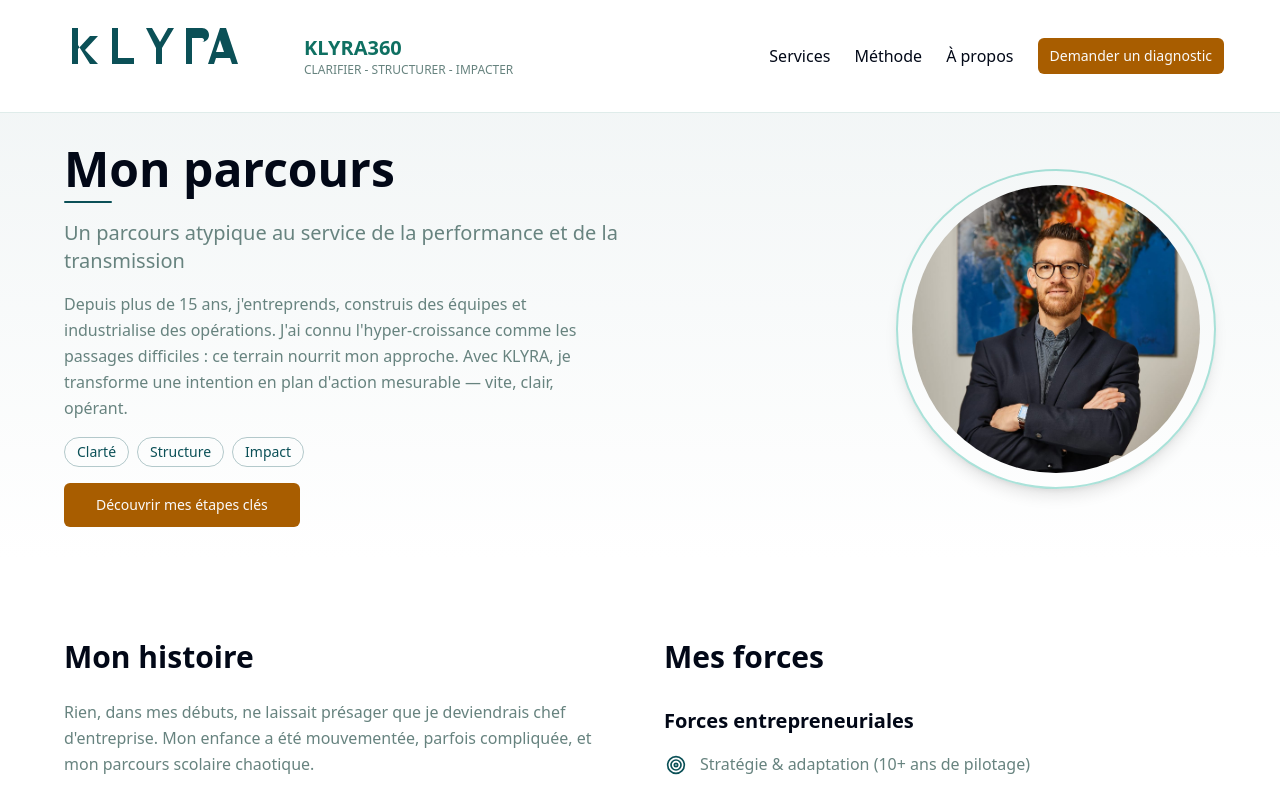
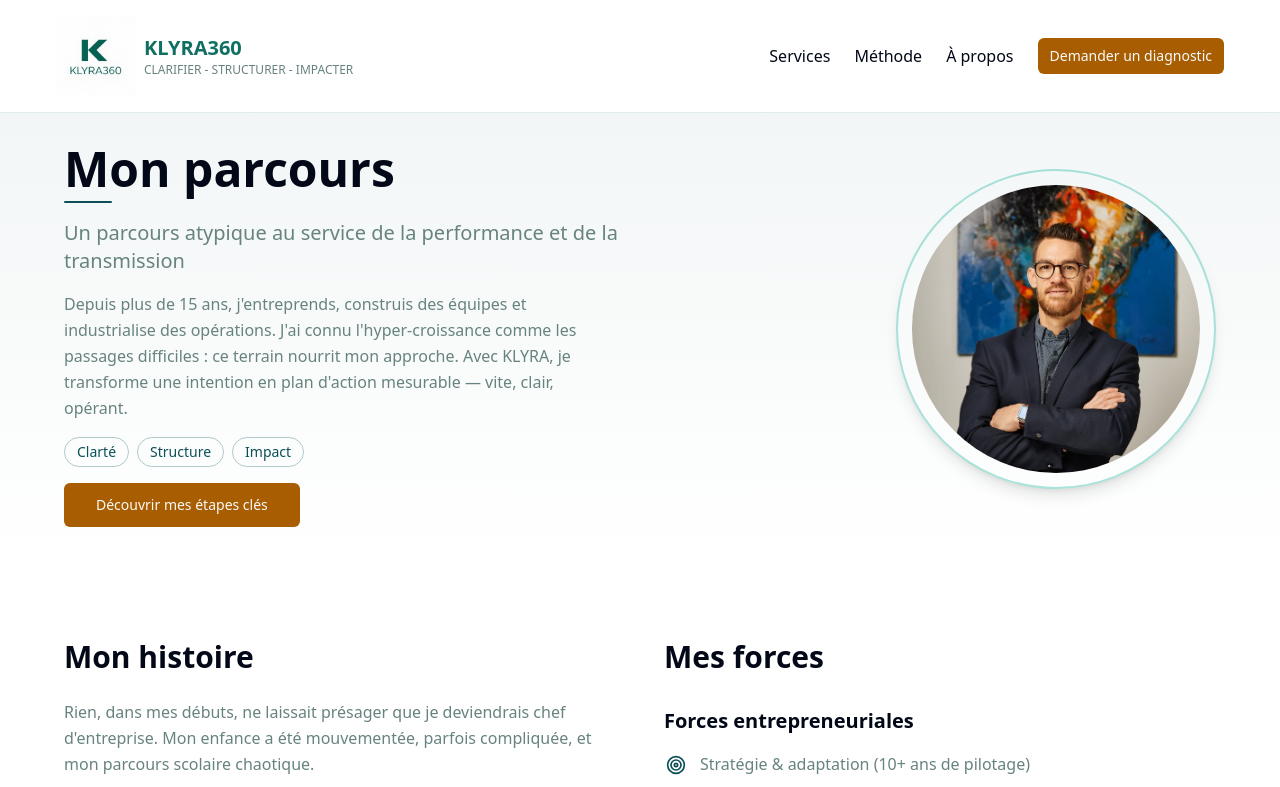
Before and after one commit to KLYRA360/klyra-boost-champion, a React (Vite) app: page /mon-parcours in a window 1280 px wide. Shown: the top 787 px of the page. Built offline with nearby package versions, Linux system fonts and the light colour scheme; the HTML template or start-up script is replaced by a standard one.

Commit message:
Reverted to commit f4633b6794f51046b69ebc975ad8334a6fd56715

```diff
--- a/src/components/Footer.tsx
+++ b/src/components/Footer.tsx
@@ -1,6 +1,6 @@
 import { Button } from "@/components/ui/button";
 import { Separator } from "@/components/ui/separator";
-import klyraLogoLight from "@/assets/klyra-logo-light.svg";
+import klyraLogo from "@/assets/klyra-logo.png";
 import {
   Mail,
   Phone,
@@ -21,7 +21,7 @@ const Footer = () => {
           {/* Brand & Description */}
           <div className="lg:col-span-2 space-y-6">
             <div className="flex items-center space-x-3">
-              <img src={klyraLogoLight} alt="KLYRA360 — logo" className="h-8 md:h-9 w-auto" loading="eager" />
+              <img src={klyraLogo} alt="KLYRA360 — logo" className="h-8 md:h-9 w-auto" style={{filter: 'brightness(0) saturate(100%) invert(100%)'}} />
               <div>
                 <h3 className="text-xl font-bold">KLYRA360</h3>
                 <p className="text-sm text-primary-foreground/80">CLARIFIER - STRUCTURER - IMPACTER</p>
--- a/src/components/Header.tsx
+++ b/src/components/Header.tsx
@@ -1,12 +1,12 @@
 import { Button } from "@/components/ui/button";
-import klyraLogoDark from "@/assets/klyra-logo-dark.svg";
+import klyraLogo from "@/assets/klyra-logo.png";
 
 const Header = () => {
   return (
     <header className="w-full py-4 px-6 bg-background/95 backdrop-blur-sm border-b border-border sticky top-0 z-50">
       <div className="container mx-auto flex items-center justify-between">
         <a href="/" className="flex items-center gap-2">
-          <img src={klyraLogoDark} alt="KLYRA360 — logo" className="h-16 md:h-20 w-auto block shrink-0" loading="eager" />
+          <img src={klyraLogo} alt="KLYRA360 — logo" className="h-16 md:h-20 w-auto block shrink-0" loading="eager" />
           <div>
             <h1 className="text-xl font-bold text-primary">KLYRA360</h1>
             <p className="text-xs text-muted-foreground">CLARIFIER - STRUCTURER - IMPACTER</p>
```
Also changed, not shown: src/assets/klyra-logo-dark.svg (deleted), src/assets/klyra-logo-light.svg (deleted).
